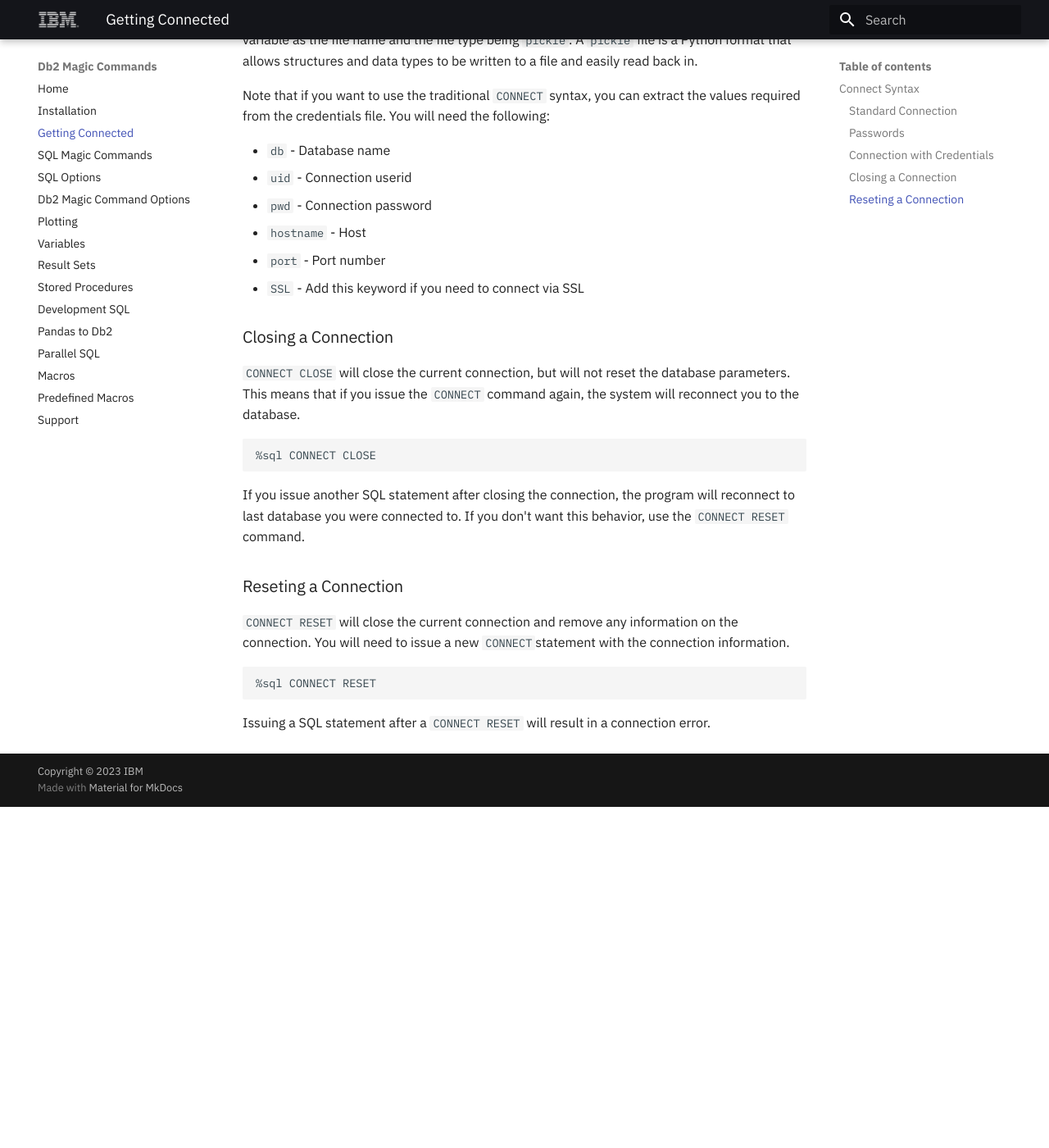
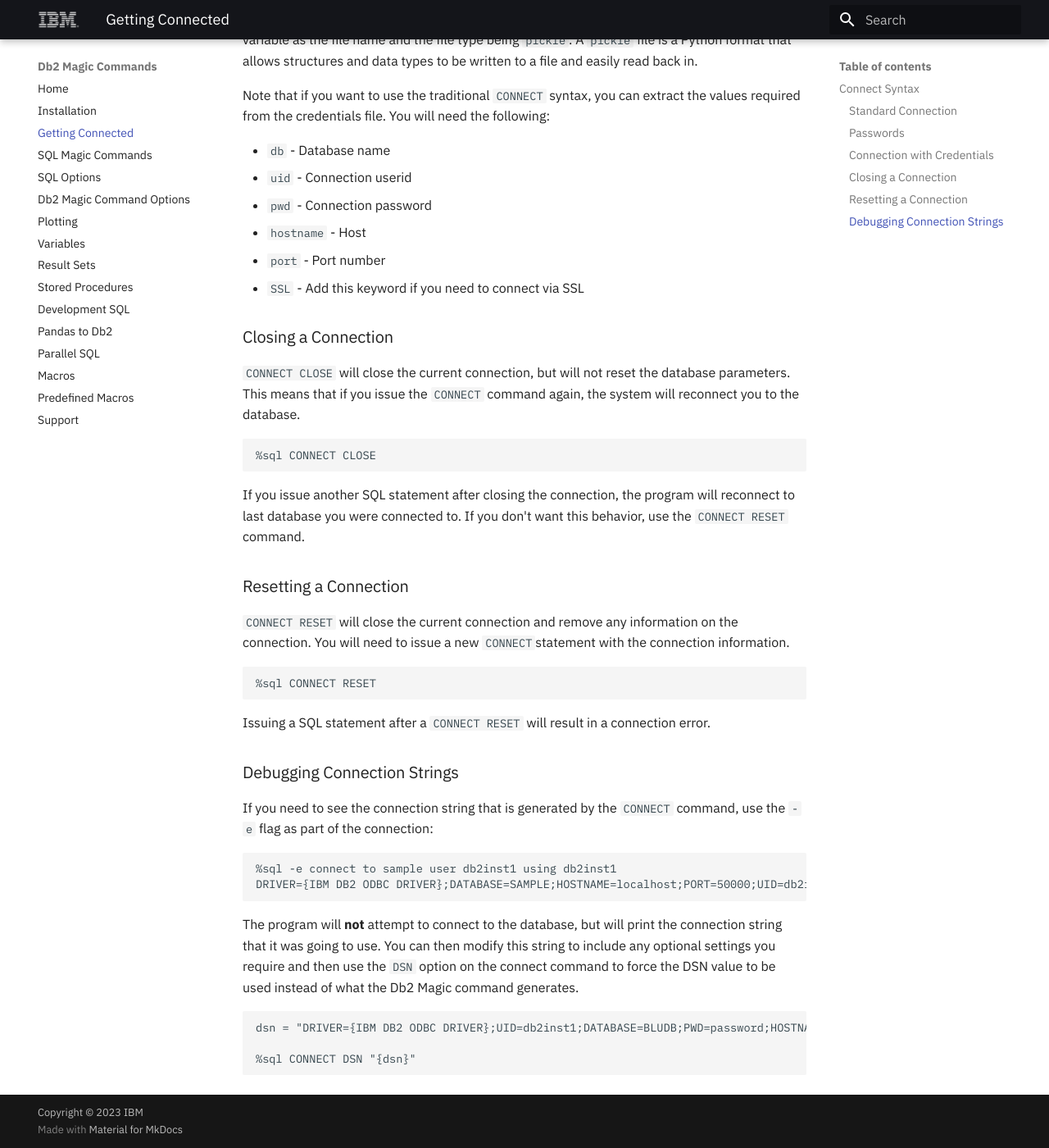
Before and after one commit to IBM/db2-jupyter, an MkDocs documentation site: the page built from docs/connect.md, in a window 1280 px wide and 1400 px high, scrolled down 4390 px. Shown: the whole window at 82% size. Built offline with MkDocs 1.6.1 and Material for MkDocs 9.7.7, drawn with Linux system fonts in a browser that asks for light colours; before the commit the page ends 5374 px from its top, so only the background shows below that.

Commit message:
Update connect.md
Updated connect syntax

````diff
--- a/docs/connect.md
+++ b/docs/connect.md
@@ -156,7 +156,7 @@
 
 If you issue another SQL statement after closing the connection, the program will reconnect to last database you were connected to. If you don't want this behavior, use the `CONNECT RESET` command.
 
-### Reseting a Connection
+### Resetting a Connection
 
 `CONNECT RESET` will close the current connection and remove any information on the connection. You will need to issue a new `CONNECT `statement with the connection information.
 ```
@@ -164,3 +164,18 @@
 ```
 
 Issuing a SQL statement after a `CONNECT RESET` will result in a connection error.
+
+### Debugging Connection Strings
+
+If you need to see the connection string that is generated by the `CONNECT` command, use the `-e` flag as part of the connection:
+```
+%sql -e connect to sample user db2inst1 using db2inst1
+DRIVER={IBM DB2 ODBC DRIVER};DATABASE=SAMPLE;HOSTNAME=localhost;PORT=50000;UID=db2inst1;PWD=db2inst1;PROTOCOL=TCPIP;ConnectTimeout=15;LONGDATACOMPAT=1;
+```
+
+The program will **not** attempt to connect to the database, but will print the connection string that it was going to use. You can then modify this string to include any optional settings you require and then use the `DSN` option on the connect command to force the DSN value to be used instead of what the Db2 Magic command generates.
+```
+dsn = "DRIVER={IBM DB2 ODBC DRIVER};UID=db2inst1;DATABASE=BLUDB;PWD=password;HOSTNAME=some.random.location.com;PORT=12345;"
+
+%sql CONNECT DSN "{dsn}"
+```
````
